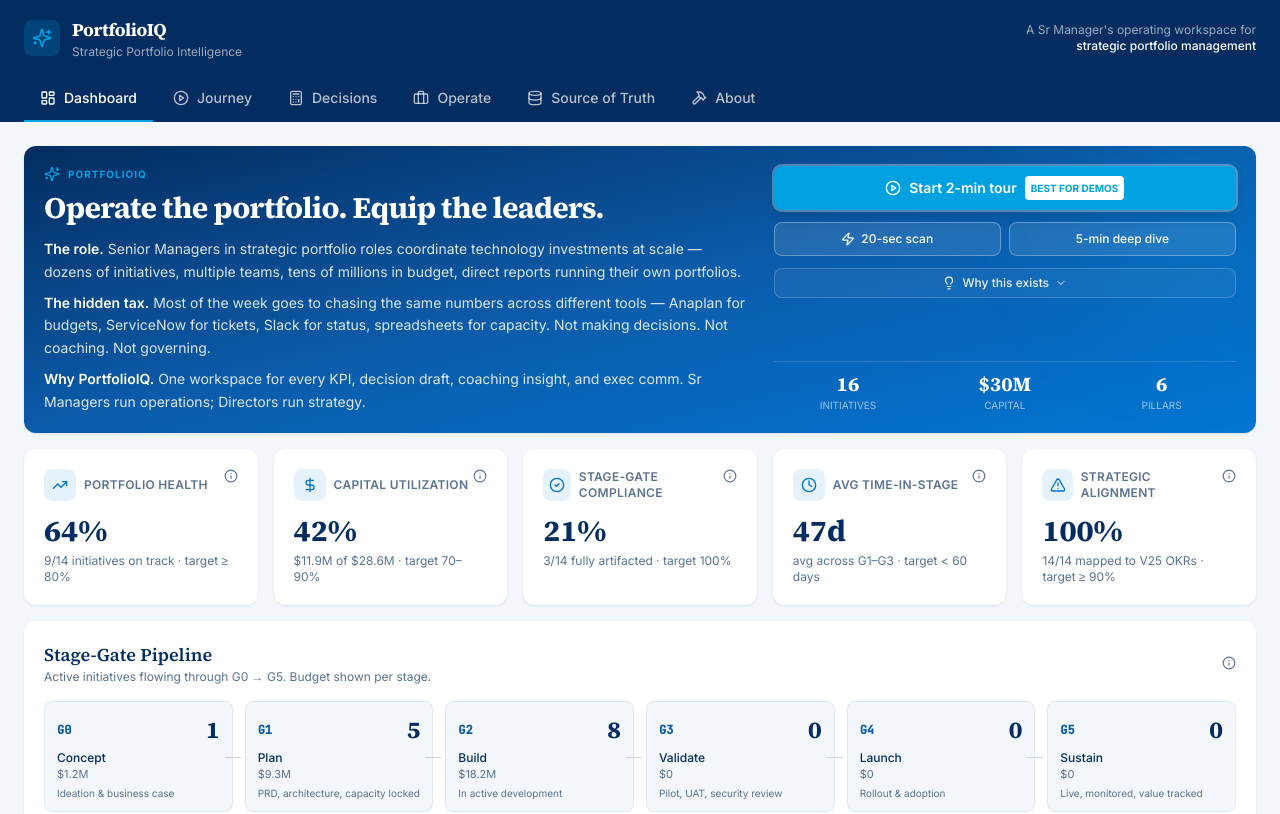
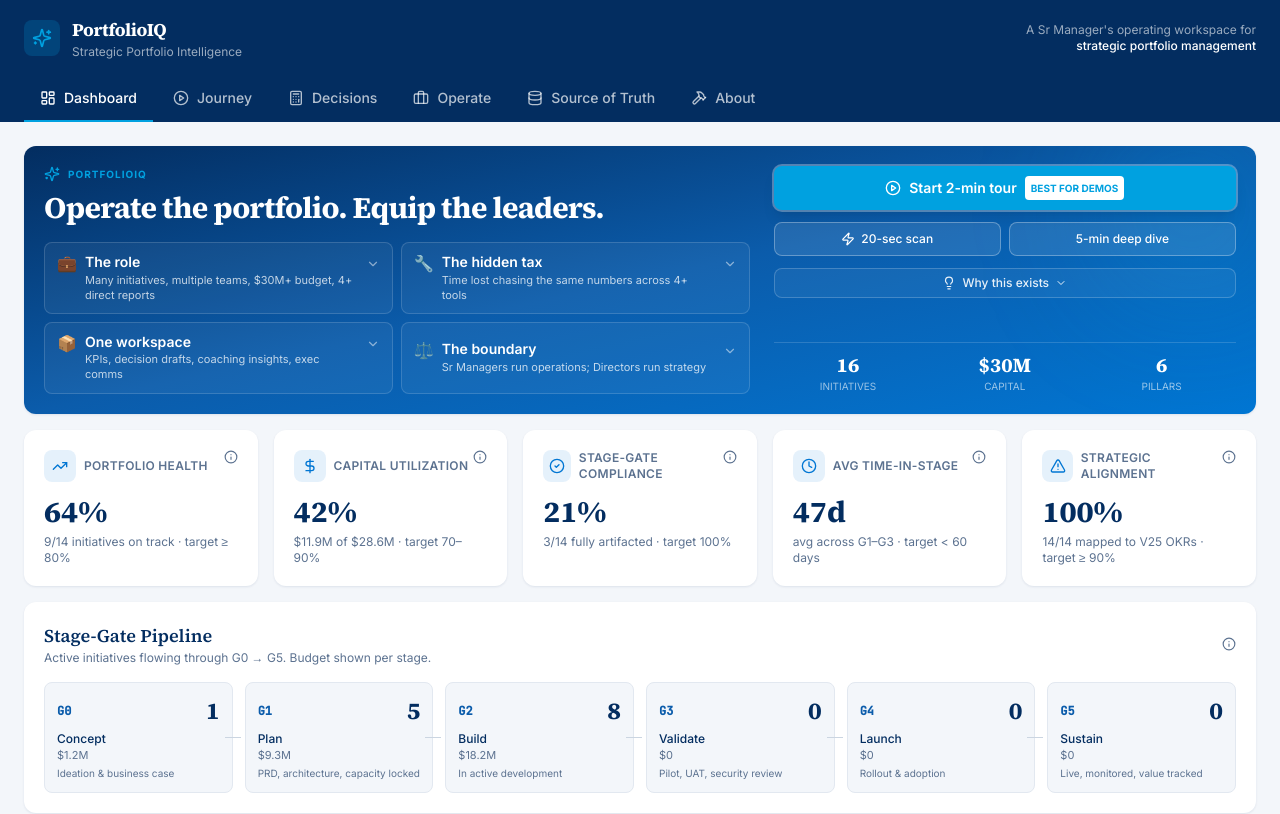
Before and after one commit to saurabhj1986/portfolioiq-demo, a React (Vite) app: page / in a window 1280 px wide. Shown: the top 814 px of the page. Built offline with nearby package versions, Linux system fonts and the light colour scheme.

Commit message:
Hero chips: replace 3 verbose paragraphs with 4 hybrid chips - always-visible captions + click to expand detail. 2x2 grid, much more scannable

```diff
--- a/src/components/Dashboard.jsx
+++ b/src/components/Dashboard.jsx
@@ -56,10 +56,43 @@ const PRFAQ_FAQS = [
     a: 'To enable open exploration without compromising any organization\'s portfolio. The schema maps to real connectors (Anaplan, ServiceNow, GUS, Quip) — real data is one connector per source system away.' }
 ];
 
+// Hybrid chips for hero — always-visible captions + click-to-expand detail
+const HERO_CHIPS = [
+  {
+    id: 'role',
+    icon: '💼',
+    label: 'The role',
+    caption: 'Many initiatives, multiple teams, $30M+ budget, 4+ direct reports',
+    detail: 'Sr Mgrs running tech portfolios coordinate dozens of initiatives, multiple teams, tens of millions in budget, and direct reports who run their own portfolios.'
+  },
+  {
+    id: 'tax',
+    icon: '🔧',
+    label: 'The hidden tax',
+    caption: 'Time lost chasing the same numbers across 4+ tools',
+    detail: 'Most of the week goes to triangulating data across Anaplan, ServiceNow, Slack, spreadsheets — not making decisions, coaching the team, or governing the work.'
+  },
+  {
+    id: 'workspace',
+    icon: '📦',
+    label: 'One workspace',
+    caption: 'KPIs, decision drafts, coaching insights, exec comms',
+    detail: 'Every portfolio KPI, decision draft, AI coaching insight, and weekly exec comm in one place — so context-switching across tools collapses to context-switching across tabs.'
+  },
+  {
+    id: 'boundary',
+    icon: '⚖️',
+    label: 'The boundary',
+    caption: 'Sr Managers run operations; Directors run strategy',
+    detail: 'Every engine output is a draft for sponsor review — never a final call. Sr Managers prepare the conversation; the Director makes the decision.'
+  }
+];
+
 export default function Dashboard({ navigateTo, activeTour, onStartTour, tourStep, onGoToStep, onCloseTour }) {
   const [pillarFilter, setPillarFilter] = useState('all');
   const [statusFilter, setStatusFilter] = useState('all');
   const [prfaqOpen, setPrfaqOpen] = useState(false);
+  const [openChip, setOpenChip] = useState(null);
 
   const filtered = useMemo(() => {
     return INITIATIVES.filter(i =>
@@ -125,19 +158,33 @@ export default function Dashboard({ navigateTo, activeTour, onStartTour, tourSte
               <span className="text-[10px] uppercase tracking-widest text-sflight font-bold">PortfolioIQ</span>
             </div>
             <h1 className="text-2xl md:text-3xl font-serif font-bold leading-tight tracking-tight">Operate the portfolio. Equip the leaders.</h1>
-            <div className="mt-3 space-y-2 text-sm text-white/85 leading-relaxed">
-              <p>
-                <span className="font-semibold text-white">The role.</span>{' '}
-                Senior Managers in strategic portfolio roles coordinate technology investments at scale — dozens of initiatives, multiple teams, tens of millions in budget, direct reports running their own portfolios.
-              </p>
-              <p>
-                <span className="font-semibold text-white">The hidden tax.</span>{' '}
-                Most of the week goes to chasing the same numbers across different tools — Anaplan for budgets, ServiceNow for tickets, Slack for status, spreadsheets for capacity. Not making decisions. Not coaching. Not governing.
-              </p>
-              <p>
-                <span className="font-semibold text-white">Why PortfolioIQ.</span>{' '}
-                One workspace for every KPI, decision draft, coaching insight, and exec comm. Sr Managers run operations; Directors run strategy.
-              </p>
+
+            {/* Hybrid chips: always-visible captions + click to expand detail */}
+            <div className="mt-4 grid grid-cols-1 sm:grid-cols-2 gap-2">
+              {HERO_CHIPS.map(c => {
+                const isOpen = openChip === c.id;
+                return (
+                  <button
+                    key={c.id}
+                    onClick={() => setOpenChip(isOpen ? null : c.id)}
+                    className={`text-left rounded-lg border transition-all ${isOpen ? 'bg-white/15 border-white/35 ring-1 ring-white/20' : 'bg-white/5 border-white/15 hover:bg-white/10'}`}
+                  >
+                    <div className="px-3 py-2.5 flex items-start gap-2">
+                      <span className="text-base flex-shrink-0 leading-none mt-0.5">{c.icon}</span>
+                      <div className="flex-1 min-w-0">
+                        <div className="font-semibold text-white text-sm leading-tight">{c.label}</div>
+                        <div className="text-[11px] text-white/75 mt-0.5 leading-snug">{c.caption}</div>
+                      </div>
+                      <ChevronDown className={`w-3.5 h-3.5 text-white/50 flex-shrink-0 mt-1 transition-transform ${isOpen ? 'rotate-180 text-white/80' : ''}`} />
+                    </div>
+                    {isOpen && (
+                      <div className="px-3 pb-3 pt-2 border-t border-white/15 text-xs text-white/90 leading-relaxed">
+                        {c.detail}
+                      </div>
+                    )}
+                  </button>
+                );
+              })}
             </div>
           </div>
 
```
